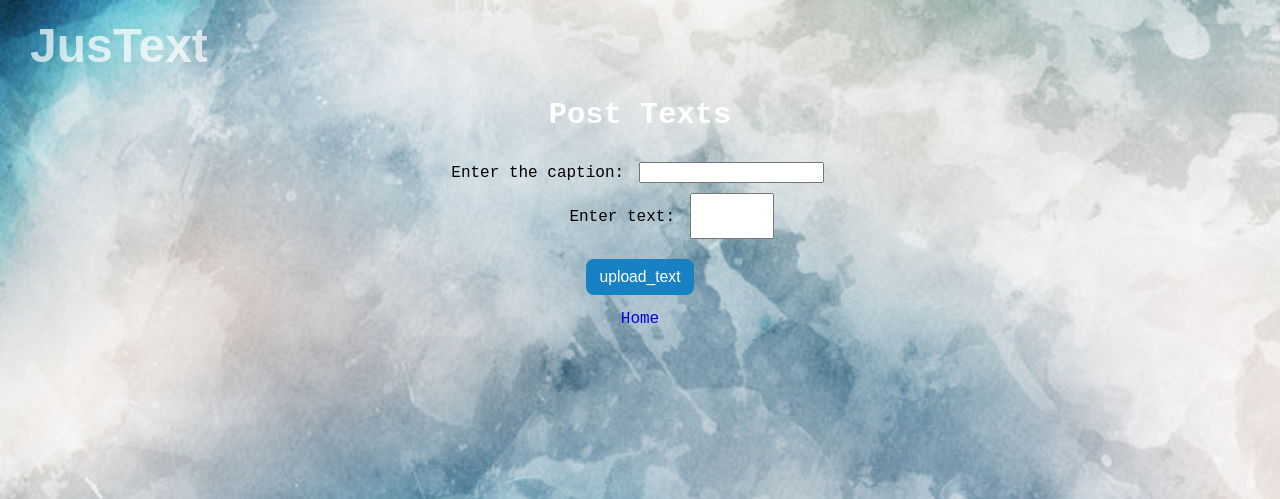
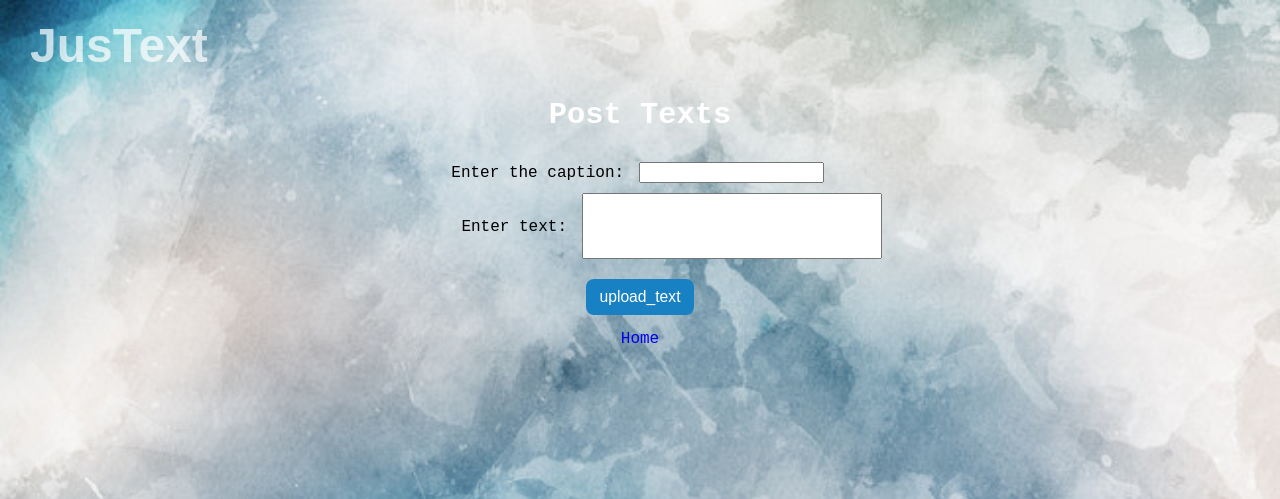
Before and after one commit to TengXu/text, a Flask app: page /upload_text in a window 1280 px wide. Shown: the top 499 px of the page. Run offline with Flask 2, Linux system fonts and the light colour scheme; the visitor is signed in with stand-in values (Sample User, id 1); data that the repository does not hold is empty.

Commit message:
Update Justext/templates/upload_text.html

```diff
--- a/Justext/templates/upload_text.html
+++ b/Justext/templates/upload_text.html
@@ -14,7 +14,7 @@
 			    <label for="caption">Enter the caption:</label>
                 <input type="text" name="caption" required='true' /><br />
                 <label style="margin-left: 68px;" for="content">Enter text:</label>
-                <input type="text" style="height:40px; width:76px;" name="content" required='true' /><br />
+                <input type="text" style="height:60px; width:292px;" name="content" required='true' /><br />
                 <input type="submit" value="upload_text" />
             </form>
 		<a class='home' href='/profile'>Home</a>
```
